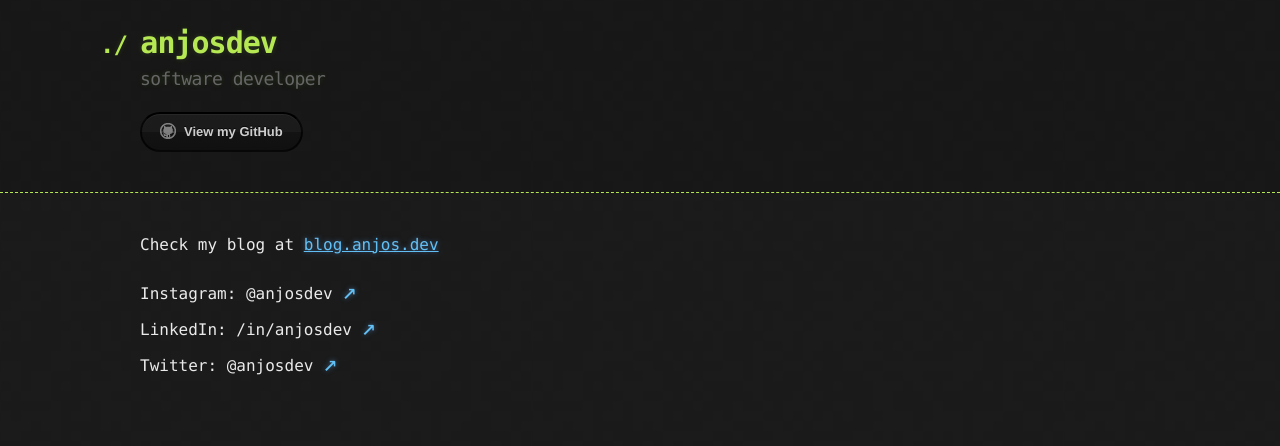
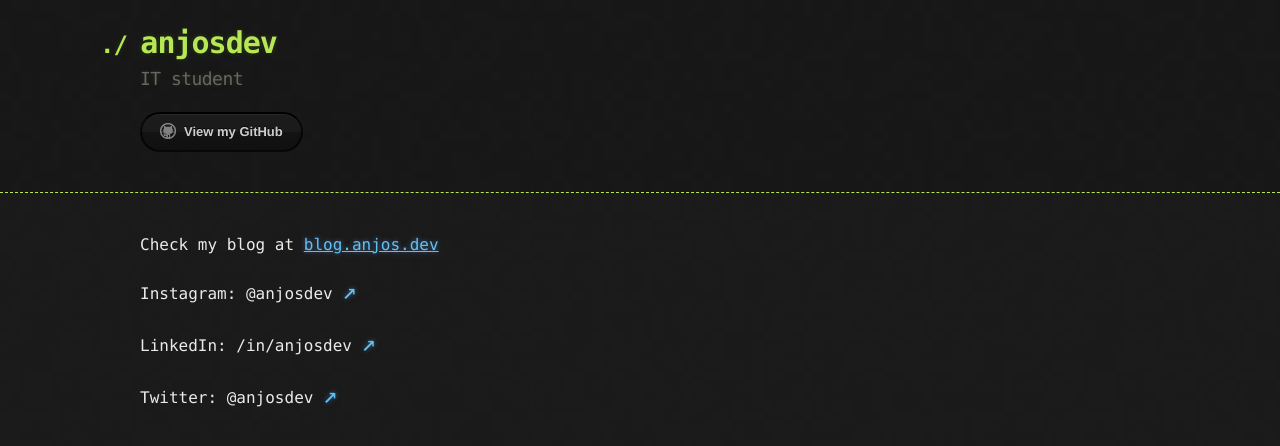
Before and after one commit to anjosdev/anjosdev.github.io, a Jekyll site: the page built from index.md, in a window 1280 px wide. Shown: the top 446 px of the page. Built offline with Jekyll 4.4.1, drawn with Linux system fonts in a browser that asks for light colours.

Commit message:
Change description

```diff
--- a/_config.yml
+++ b/_config.yml
@@ -1,5 +1,5 @@
 title: anjosdev
-description: software developer
+description: IT student
 show_downloads: false
 google_analytics:
 theme: jekyll-theme-hacker
--- a/index.md
+++ b/index.md
@@ -5,5 +5,7 @@ layout: default
 Check my blog at [blog.anjos.dev](https://blog.anjos.dev)
 
 Instagram: @anjosdev <font size="+2"><a href="https://instagram.com/anjosdev" target="_blank" style="text-decoration: none">↗</a></font>
+
 LinkedIn: /in/anjosdev <font size="+2"><a href="https://linkedin.com/in/anjosdev" target="_blank" style="text-decoration: none">↗</a></font>
+
 Twitter: @anjosdev <font size ="+2"><a href="https://twitter.com/anjosdev" target="_blank" style="text-decoration: none">↗</a></font>
```
Also changed, not shown: 3 other files.
